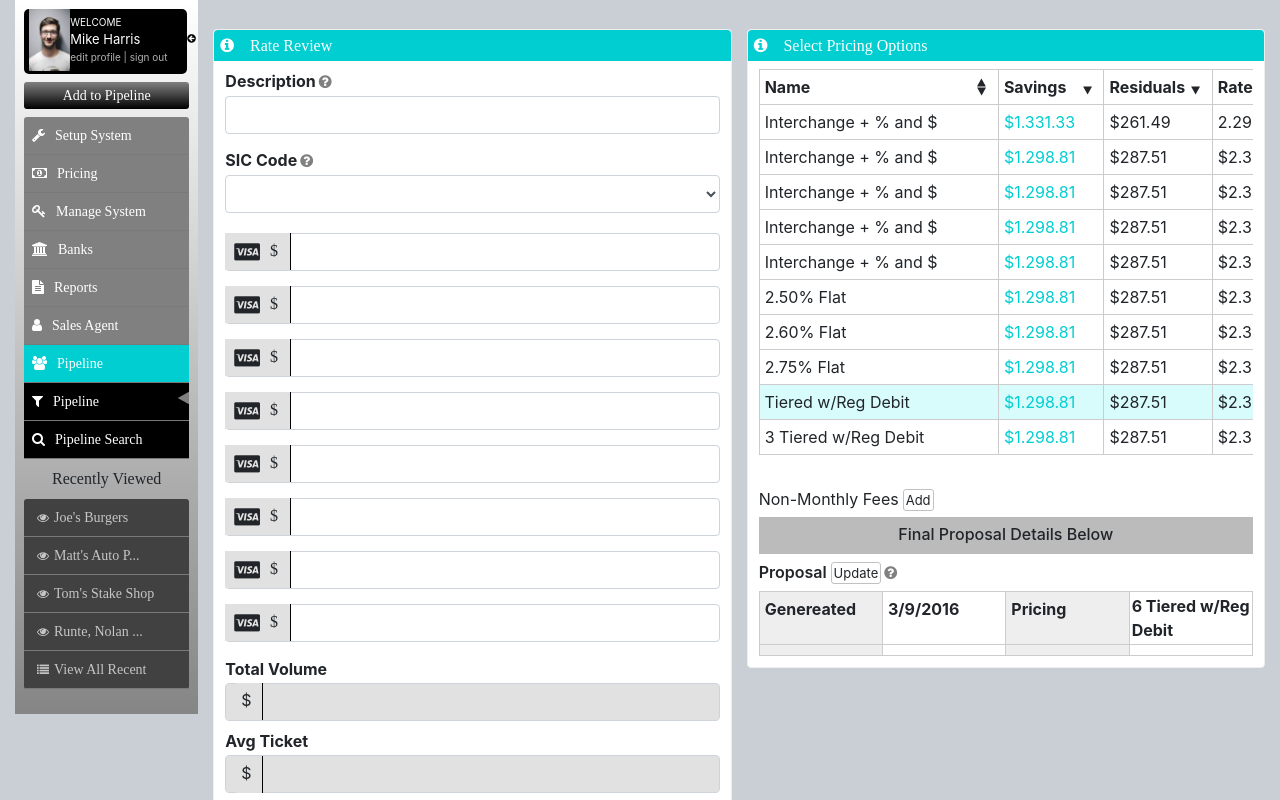
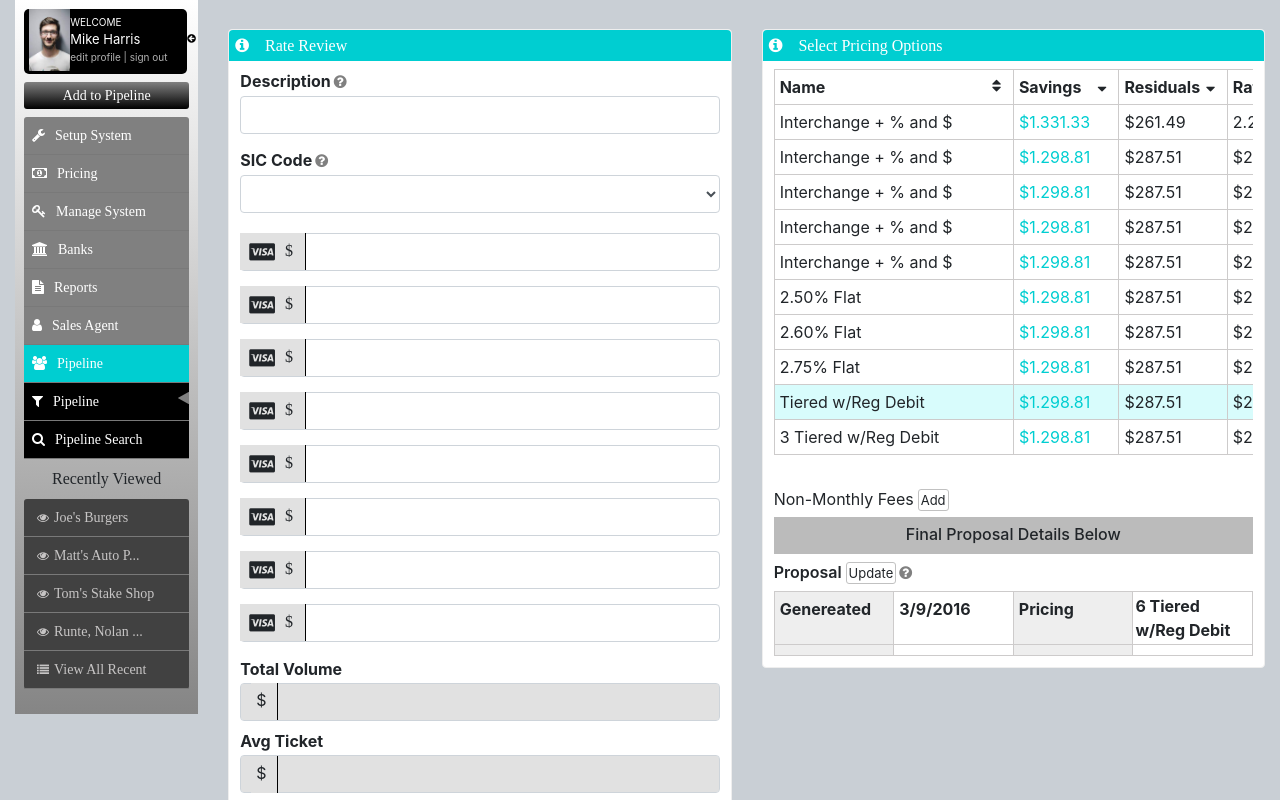
Before and after one commit to UsmanFarooq77/Inzilo_Project, an Angular app: page / in a window 1280 px wide. Shown: the top 800 px of the page. Built offline with nearby package versions, Linux system fonts and the light colour scheme.

Commit message:
Fix some bugs.

```diff
--- a/package.json
+++ b/package.json
@@ -1,5 +1,5 @@
 {
-  "name": "test-aproject",
+  "name": "mike-harris",
   "version": "0.0.0",
   "scripts": {
     "ng": "ng",
--- a/src/app/app.component.css
+++ b/src/app/app.component.css
@@ -255,43 +255,24 @@ th {
 .heading_name {
   float: right;
   margin-right: 7px;
-  font-size: 10px;
-  transform: rotate(270deg);
+  font-size: 15px;
   margin-top: 0px;
-}
-.heading_name2 {
-  float: right;
-  margin-right: -8px;
-  font-size: 10px;
-  transform: rotate(90deg);
-  margin-top: 9px;
 }
 .heading_save {
   float: right;
   margin-right: 7px;
-  font-size: 10px;
-  transform: rotate(90deg);
-  margin-top: 8px;
+  font-size: 15px;
 }
 .heading_residuals {
   float: right;
   margin-right: 7px;
-  font-size: 10px;
-  transform: rotate(90deg);
-  margin-top: 8px;
+  font-size: 15px;
 }
 .heading_rate {
   float: right;
-  font-size: 10px;
-  transform: rotate(270deg);
+  font-size: 15px;
 }
-.heading_rate1 {
-  float: right;
-  margin-right: -8px;
-  font-size: 10px;
-  transform: rotate(90deg);
-  margin-top: 9px;
-}
+
 .fa-pencil {
   position: relative;
   left: -21px;
@@ -425,45 +406,6 @@ th {
     width: 100%;
   }
 }
-@media (min-width: 2559px) and (max-width: 2560px) {
-  .heading_name {
-    float: right;
-    margin-right: 19.5px;
-    font-size: 11.5px !important;
-    transform: rotate(270deg);
-    margin-top: -2.5px;
-  }
-  .heading_name2 {
-    float: right;
-    margin-right: -9px;
-    font-size: 11px;
-    transform: rotate(90deg);
-    margin-top: 9px;
-  }
-  .heading_rate {
-    float: right;
-    font-size: 11px;
-    transform: rotate(270deg);
-    margin-top: -1px;
-  }
-  .heading_rate1 {
-    float: right;
-    margin-right: -8px;
-    font-size: 11px;
-    transform: rotate(90deg);
-    margin-top: 9px;
-  }
-}
 .column-container {
   display: flex;
 }
-@media (max-width: 1176px) {
-  .col-md-5 {
-    flex: 0 0 100% !important;
-    max-width: 100% !important;
-  }
-  .col-md-2 {
-    flex: 0 0 100% !important;
-    max-width: 100% !important;
-  }
-}
--- a/src/app/app.component.html
+++ b/src/app/app.component.html
@@ -1,6 +1,6 @@
 <div class="container-fluid">
   <div class="row">
-    <div class="col-md-2">
+    <div class="col-md-3 col-12 col-lg-2">
       <div class="profile_column">
         <div class="profile">
           <div style="display: flex; flex-direction: row; flex-wrap: nowrap;
@@ -50,7 +50,8 @@
         </div>
       </div>
     </div>
-    <div class="col-md-5" style="padding: 29px 15px 0px 0px;">
+    <!-- <div class="rate_review_section"> -->
+    <div class="col-md-4 col-12 col-lg-5" style="padding-top: 29px;">
       <div class="rate_review_main_div">
         <h6 class="rate_review">
           <i style="margin-right: 12px;" class="fa fa-info-circle" aria-hidden="true"></i>
@@ -142,7 +143,8 @@
         </div>
       </div>
     </div>
-    <div class="col-md-5" style="padding: 29px 15px 0px 0px;">
+    <!-- </div> -->
+    <div class="col-md-4 col-12 col-lg-5" style="padding-top: 29px;">
       <div class="select_pricing_main_div">
         <h6 class="select_pricing">
           <i style="margin-right: 12px;" class="fa fa-info-circle" aria-hidden="true"></i>
@@ -151,17 +153,17 @@
         <div class="table_data">
           <table style="width:552px" id="new_color">
             <thead>
-              <th style="width: 504px;">Name <span class="heading_name"><i class="fa fa-play"
+              <th style="width: 504px;">Name <span class="heading_name"><i class="fa fa-sort"
                     aria-hidden="true"></i></span>
-                <span class="heading_name2"><i class="fa fa-play" aria-hidden="true"></i></span>
+                <!-- <span class="heading_name2"><i class="fa fa-play" aria-hidden="true"></i></span> -->
               </th>
-              <th style="width: 150px;">Savings <span class="heading_save"><i class="fa fa-play"
+              <th style="width: 150px;">Savings <span class="heading_save"><i class="fa fa-sort-desc"
                     aria-hidden="true"></i></span></th>
-              <th style="width: 150px;">Residuals <span class="heading_residuals"><i class="fa fa-play"
+              <th style="width: 150px;">Residuals <span class="heading_residuals"><i class="fa fa-sort-desc"
                     aria-hidden="true"></i></span></th>
-              <th style="width: 150px;">Rate <span class="heading_rate"><i class="fa fa-play"
+              <th style="width: 150px;">Rate <span class="heading_rate"><i class="fa fa-sort"
                     aria-hidden="true"></i></span>
-                <span class="heading_rate1"><i class="fa fa-play" aria-hidden="true"></i></span>
+                <!-- <span class="heading_rate1"><i class="fa fa-play" aria-hidden="true"></i></span> -->
               </th>
             </thead>
             <tbody>
--- a/src/index.html
+++ b/src/index.html
@@ -2,7 +2,7 @@
 <html lang="en">
 <head>
   <meta charset="utf-8">
-  <title>TestAProject</title>
+  <title>Mike Harris</title>
   <base href="/">
   <meta name="viewport" content="width=device-width, initial-scale=1">
   <link rel="icon" type="image/x-icon" href="favicon.ico">
```
